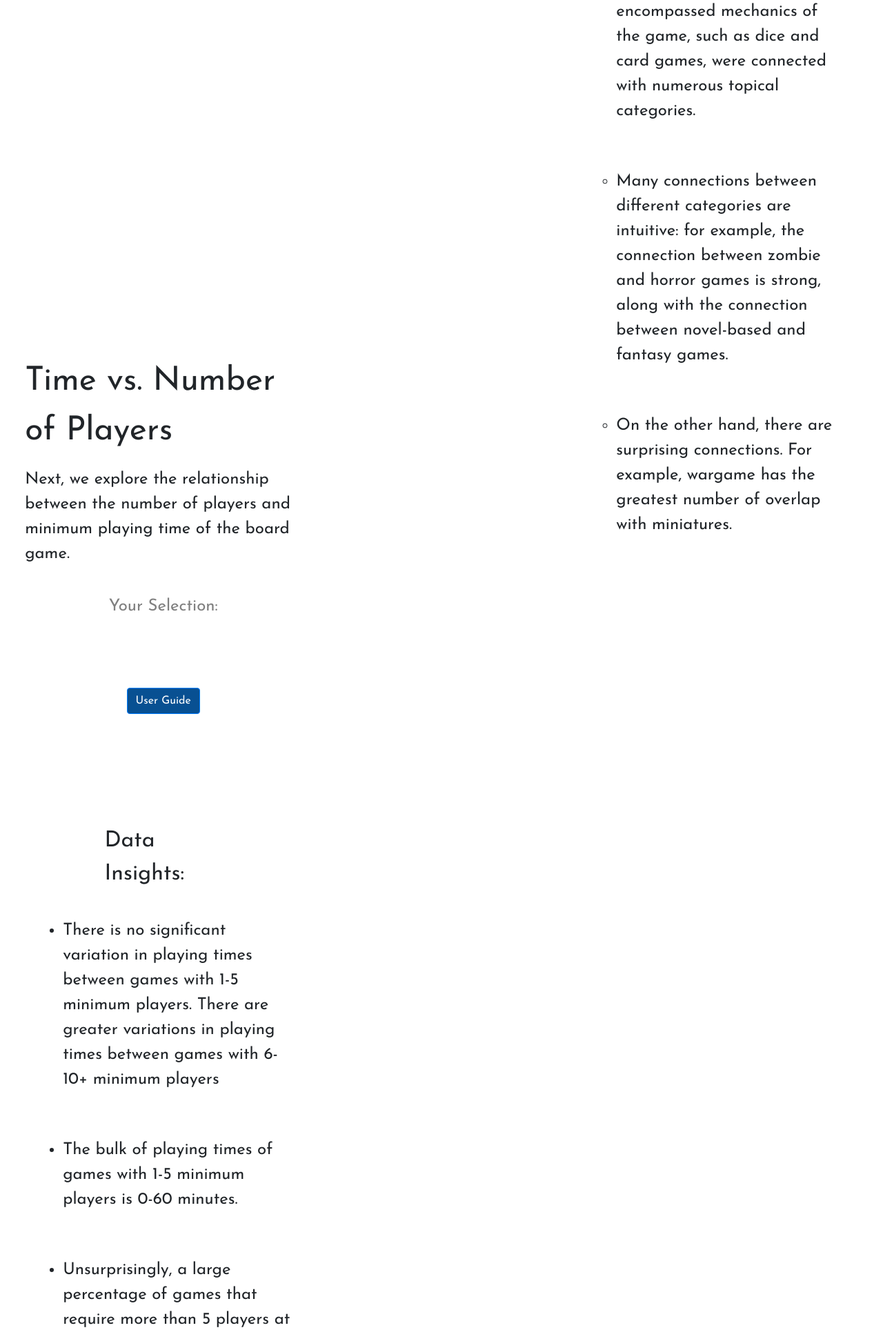
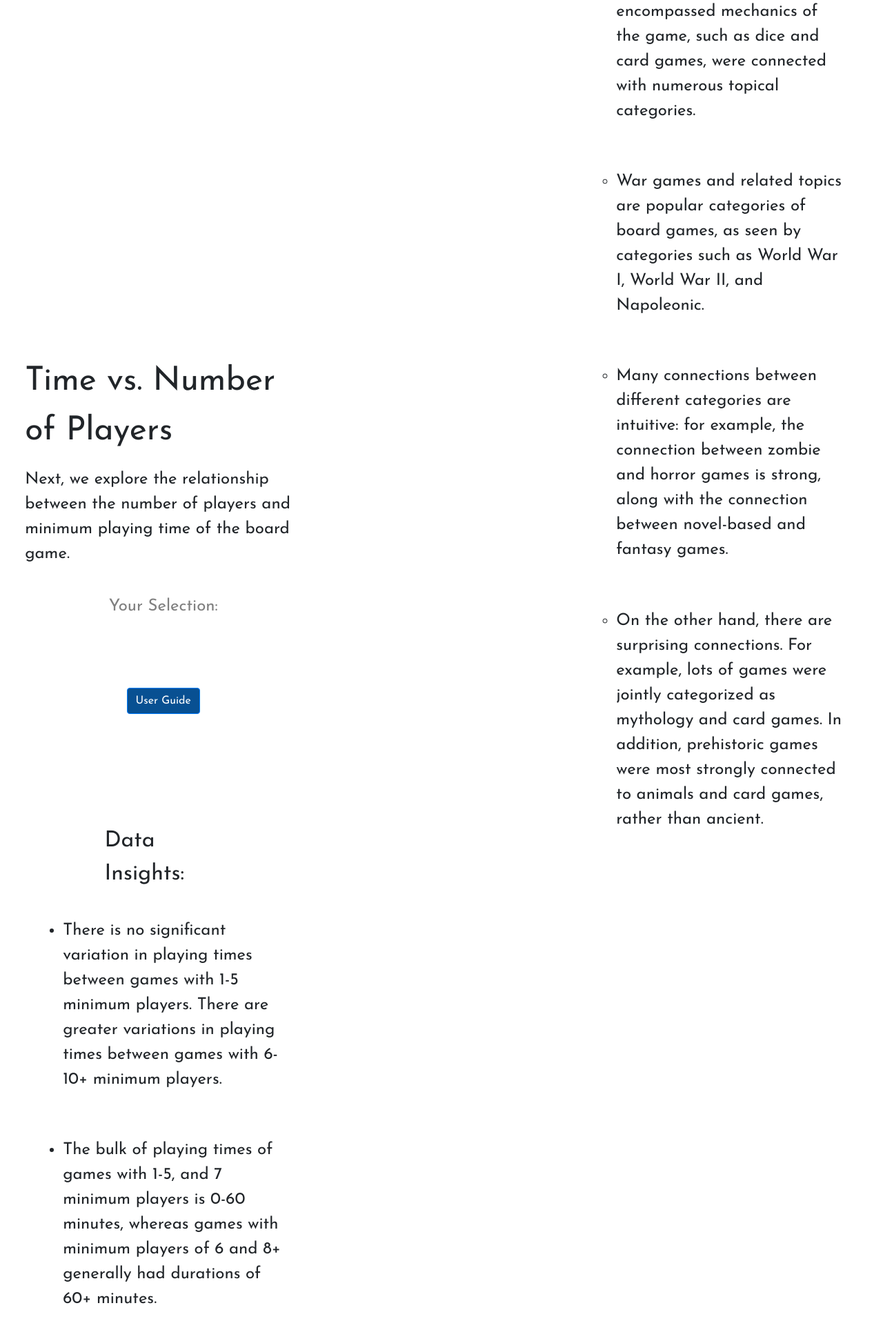
Before and after one commit to sangjunp4rk/boardgame_design_data_viz, a Flask app: page / in a window 1280 px wide. Shown: the part 4323-6251 px from the top of the page at 69% size. Run offline with Flask 2, Linux system fonts and the light colour scheme; some libraries are stand-ins or nearby versions.

Commit message:
add irene's new data insights

```diff
--- a/templates/main.html
+++ b/templates/main.html
@@ -334,11 +334,19 @@
           <div class="col-md-3"></div>
         </div>
         <div id="categoryInsights" class="insights">
-
           <ul style="list-style-type:circle;">
-          <li>Broad categories that encompassed mechanics of the game, such as dice and card games, were connected with numerous topical categories. </li>
-          <li class="insights_item">Many connections between different categories are intuitive: for example, the connection between zombie and horror games is strong, along with the connection between novel-based and fantasy games. </li>
-          <li class="insights_item">On the other hand, there are surprising connections. For example, wargame has the greatest number of overlap with miniatures. </li>
+          <li>
+            Broad categories that encompassed mechanics of the game, such as dice and card games, were connected with numerous topical categories.
+          </li>
+          <li class="insights_item">
+            War games and related topics are popular categories of board games, as seen by categories such as World War I, World War II, and Napoleonic.
+          </li>
+          <li class="insights_item">
+            Many connections between different categories are intuitive: for example, the connection between zombie and horror games is strong, along with the connection between novel-based and fantasy games.
+          </li>
+          <li class="insights_item">
+            On the other hand, there are surprising connections. For example, lots of games were jointly categorized as mythology and card games. In addition, prehistoric games were most strongly connected to animals and card games, rather than ancient.
+          </li>
           </ul>
       </div>
 
@@ -415,9 +423,14 @@
             </div>
             <div id="playersInsights" class="insights" >
             <ul>
-                <li>There is no significant variation in playing times between games with 1-5 minimum players. There are greater variations in playing times between games with 6-10+ minimum players  </li>
-                <li class="insights_item">The bulk of playing times of games with 1-5 minimum players is 0-60 minutes. </li>
-                <li class="insights_item">Unsurprisingly, a large percentage of games that require more than 5 players at minimum had playing times of greater than 2.5 hours.
+                <li>
+                  There is no significant variation in playing times between games with 1-5 minimum players. There are greater variations in playing times between games with 6-10+ minimum players.
+                </li>
+                <li class="insights_item">
+                  The bulk of playing times of games with 1-5, and 7 minimum players is 0-60 minutes, whereas games with minimum players of 6 and 8+ generally had durations of 60+ minutes.
+                </li>
+                <li class="insights_item">
+                  Unsurprisingly, a large percentage of games that require more than 5 players at minimum had playing times of greater than 2.5 hours than their counterparts. Looking more closely, it is interesting to note that this trend is clearer for players with greater than 8 players had significantly greater playing times.
                 </li>
             </ul>
           </div>
@@ -504,12 +517,18 @@
         </div>
         <div id="mechanicsInsights" class="insights" >
         <ul>
-        <li>
-          The vast majority of board game mechanics had difficulties spanning from 1 (easiest) to 3 (somewhat difficult).
-        </li>
-        <li class="insights_item">
+          <li>
+            The vast majority of board game mechanics had difficulties spanning from 1 (easiest) to 3 (somewhat difficult).
+          </li>
+          <li class="insights_item">
+              The intensity of the color reflects the actual count of games, so the heat map is skewed towards more popular game mechanics.
+          </li>
+          <li class="insights_item">
             Hex-and-Counter and Dice Rolling had the greatest numbers of games that were classified as 5 (most difficult) in the difficulty scale.
-        </li>
+          </li>
+          <li class="insights_item">
+            Interestingly, although there were not as many game mechanics spanning in between 1.0 and 2.0, there were many that were different increments spanning from 2.0 to 3.0.
+          </li>
         </ul>
       </div>
 
```
